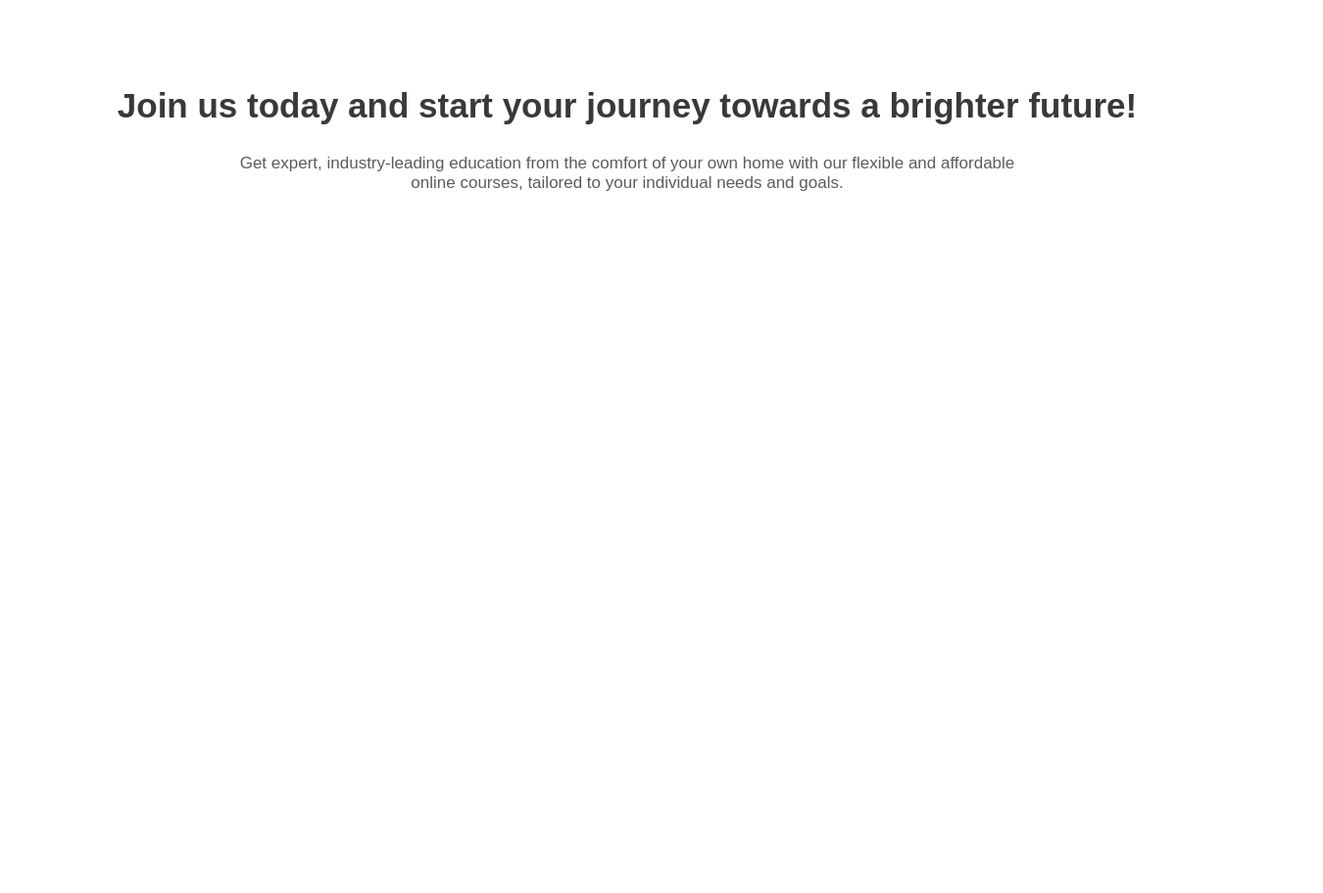
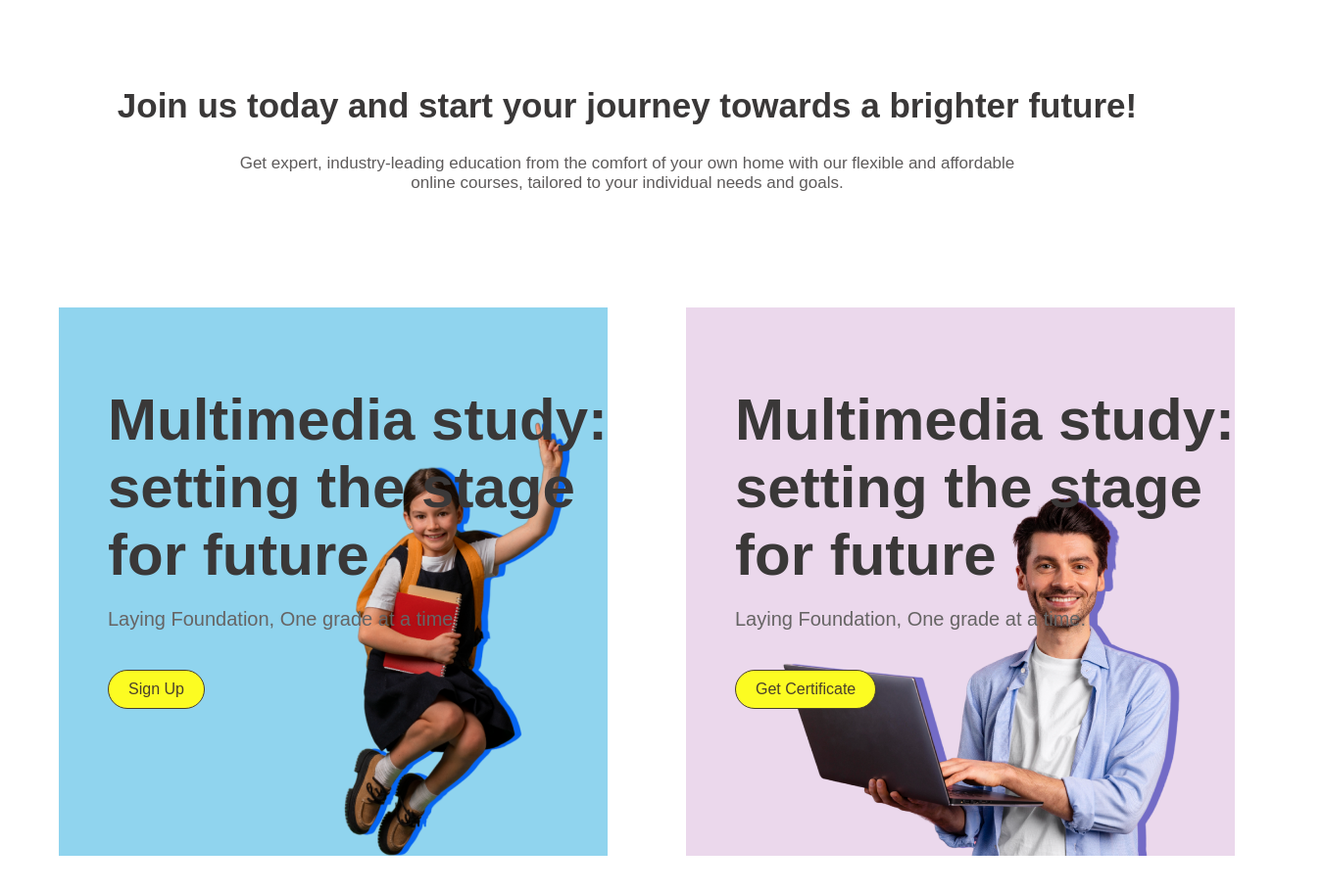
Before and after one commit to ZuhRa-HashiMi/SelfUpGrade, a plain HTML site: page index.html in a window 1280 px wide. Shown: the part 78-990 px from the top of the page at 98% size, 1350 px wide, since content can reach past the window. Before the commit the page ends 800 px from the top, so only its background shows below. Drawn offline with Linux system fonts and the light colour scheme.

Commit message:
Finish the images section

```diff
--- a/index.html
+++ b/index.html
@@ -45,5 +45,30 @@
                 <br>online courses, tailored to your individual needs and goals.</p>
         </div>
     </section>
+
+        <!-- New section with images, text, and buttons -->
+        <section class="features-section">
+            <div class="feature">
+                <img src="image/first.png" alt="Blue Image">
+                <div class="feature-text">
+                    <h2>Multimedia study: <br>setting the stage for future</h2>
+                    <p>Laying Foundation, One grade at a time.</p>
+                    <button class="sign-up-button">Sign Up</button>
+                </div>
+
+            </div>
+            <div class="feature">
+                <img src="image/second.png" alt="Red Image">
+                <div class="feature-text">
+                    <h2>Multimedia study:
+                       <br> setting the stage for future</h2>
+                    <p>Laying Foundation, One grade at a time.</p>
+                    <button class="get-certificate-button">Get Certificate</button>
+                </div>
+
+            </div>
+        </section>
+
+
 </body>
 </html>
--- a/style.css
+++ b/style.css
@@ -126,3 +126,60 @@
     color: #5e5b5b; /* Set the text color */
     font-weight: 500;
 }
+
+/* ... */
+.features-section {
+    background-color: white;
+    padding: 20px 0;
+    display: flex;
+    justify-content: space-between;
+    align-items: center;
+}
+.feature {
+    width: 100%;
+    position: relative;
+    margin: 0 40px; /* Add margin to create space between images */
+}
+
+.feature img {
+    max-width: 100%;
+    max-height: 100%;
+    margin: auto;
+    display: block;
+    padding: 20px;
+}
+
+.feature-text {
+    position: absolute;
+    top: 5%; /* Adjust the top value to create space from the top */
+    width: 100%;
+    margin: 30px;
+    height: calc(100% - 10px); /* Adjust the height to account for top and bottom padding */
+    padding: 40px;
+}
+
+.feature h2 {
+    font-size: 60px; /* Increase the font size */
+    font-weight: 700;
+    color: rgb(58, 56, 56);
+    margin: 0; /* Remove margin to eliminate extra space */
+}
+
+.feature p {
+    font-size: 20px;
+    font-weight: 500;
+    color: rgb(102, 100, 100);
+    margin-bottom: 40px;
+}
+
+.sign-up-button,
+.get-certificate-button {
+    padding: 10px 20px;
+    font-size: 16px;
+    background-color: rgb(252, 252, 34);
+    color: rgb(73, 63, 44);
+    border: rgb(73, 63, 44) solid 1px;
+    border-radius: 20px;
+    cursor: pointer;
+    transition: background-color 0.3s ease;
+}
```
Also changed, not shown: image/first.png (added), image/second.png (added).
